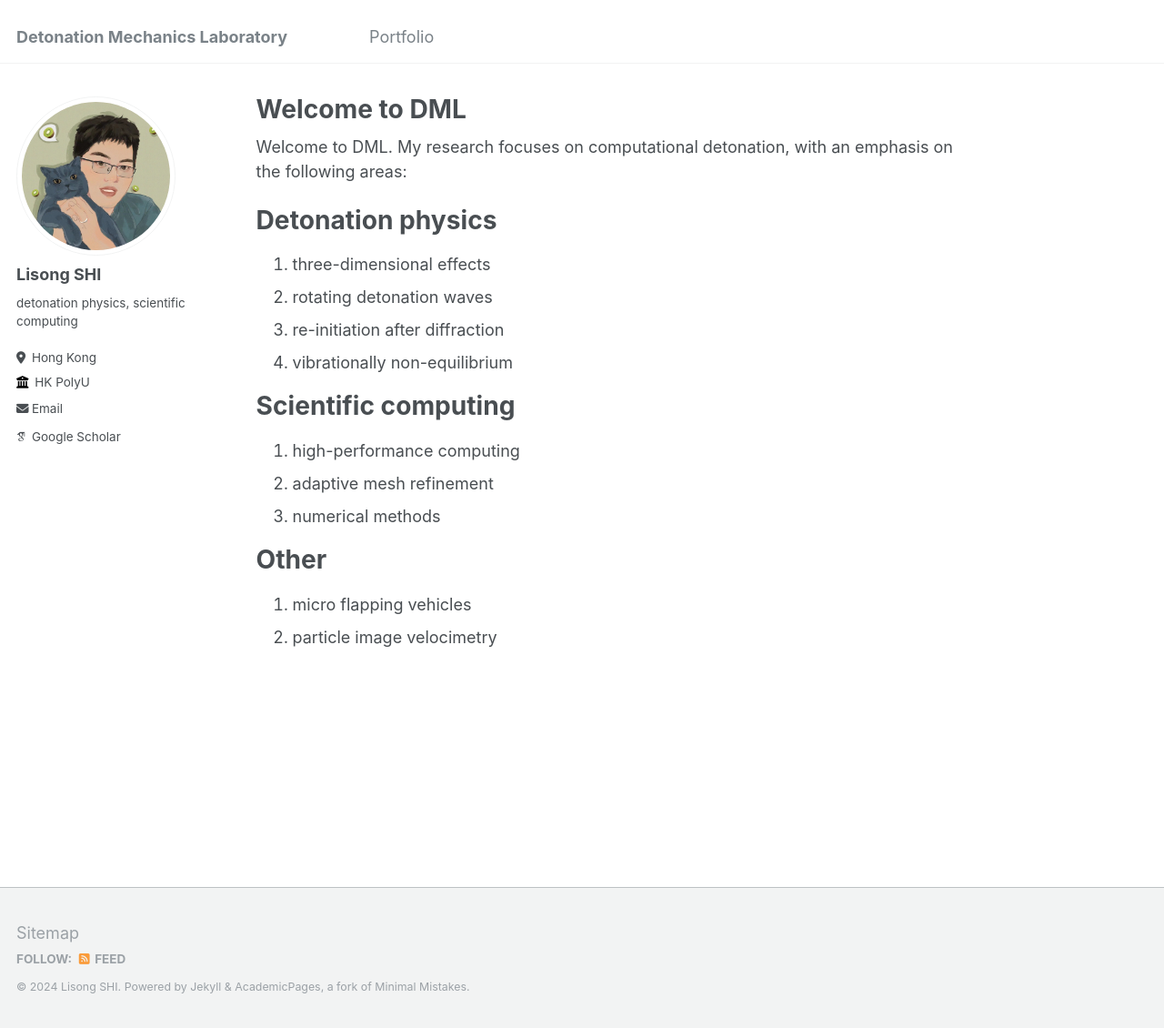
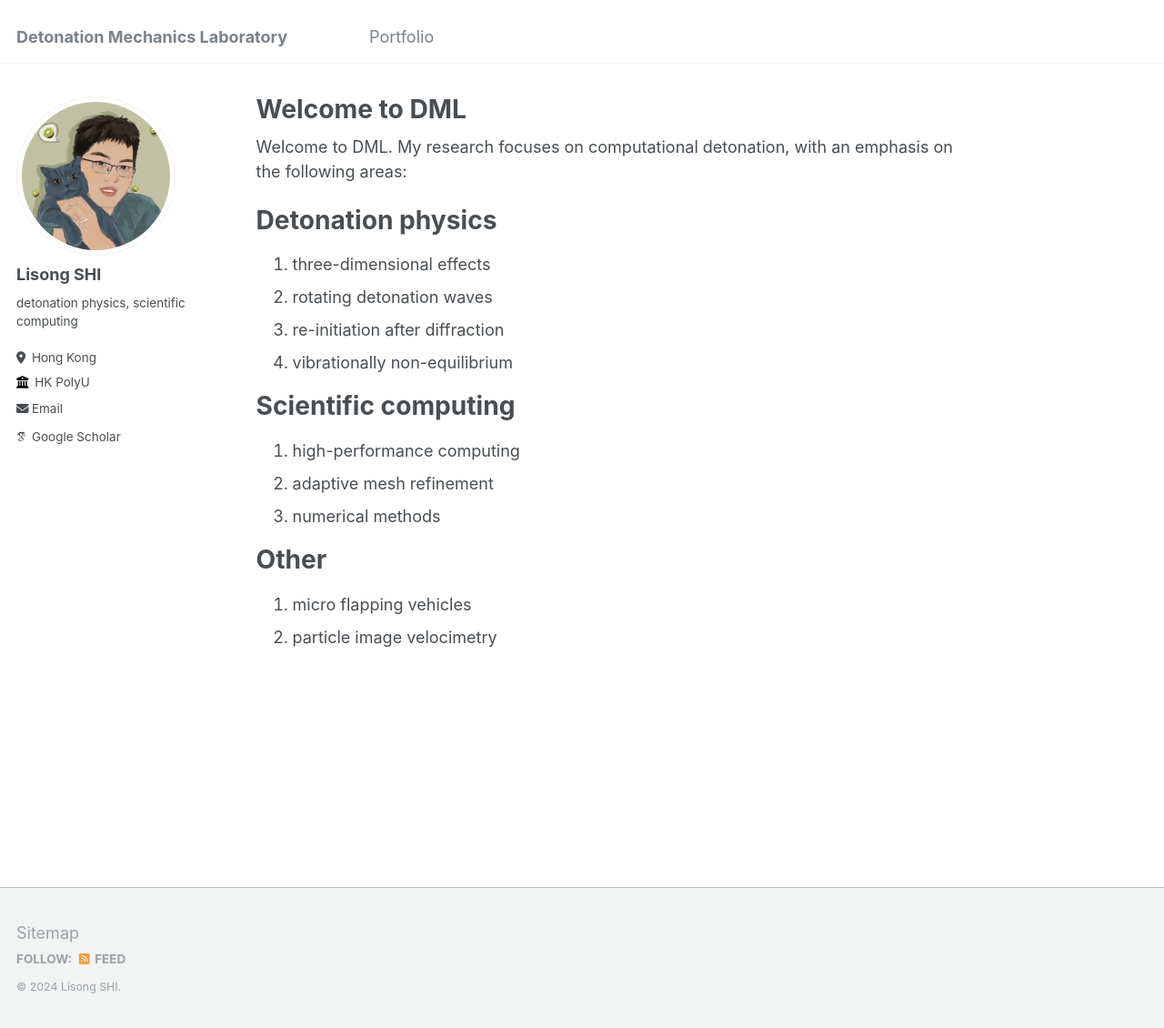
Before and after one commit to Mulan-K/mulan-k.github.io, a Jekyll site: the page built from _pages/about.md, in a window 1280 px wide and 1130 px high. Shown: the whole window at 91% size. Built offline with Jekyll 4.4.1, drawn with Linux system fonts in a browser that asks for light colours; some web fonts are replaced.

Commit message:
Update footer.html

```diff
--- a/_includes/footer.html
+++ b/_includes/footer.html
@@ -4,19 +4,24 @@
 <div class="page__footer-follow">
   <ul class="social-icons">
     {% if site.data.ui-text[site.locale].follow_label %}
-      <li><strong>{{ site.data.ui-text[site.locale].follow_label }}</strong></li>
+    <li><strong>{{ site.data.ui-text[site.locale].follow_label }}</strong></li>
     {% endif %}
     {% if site.author.github %}
-      <li><a href="http://github.com/{{ site.author.github }}"><i class="fab fa-github" aria-hidden="true"></i> GitHub</a></li>
+    <li><a href="http://github.com/{{ site.author.github }}"><i class="fab fa-github" aria-hidden="true"></i> GitHub</a>
+    </li>
     {% endif %}
     {% if site.author.bitbucket %}
-      <li><a href="http://bitbucket.org/{{ site.author.bitbucket }}"><i class="fab fa-bitbucket" aria-hidden="true"></i> Bitbucket</a></li>
+    <li><a href="http://bitbucket.org/{{ site.author.bitbucket }}"><i class="fab fa-bitbucket" aria-hidden="true"></i>
+        Bitbucket</a></li>
     {% endif %}
     {% if site.atom_feed.hide != true %}
-    <li><a href="{% if site.atom_feed.path %}{{ site.atom_feed.path }}{% else %}{{ base_path }}/feed.xml{% endif %}"><i class="fa fa-fw fa-rss-square" aria-hidden="true"></i> {{ site.data.ui-text[site.locale].feed_label | default: "Feed" }}</a></li>
+    <li><a href="{% if site.atom_feed.path %}{{ site.atom_feed.path }}{% else %}{{ base_path }}/feed.xml{% endif %}"><i
+          class="fa fa-fw fa-rss-square" aria-hidden="true"></i> {{ site.data.ui-text[site.locale].feed_label | default:
+        "Feed" }}</a></li>
     {% endif %}
   </ul>
 </div>
 {% endif %}
 
-<div class="page__footer-copyright">&copy; {{ site.time | date: '%Y' }} {{ site.name | default: site.title }}. {{ site.data.ui-text[site.locale].powered_by | default: "Powered by" }} <a href="http://jekyllrb.com" rel="nofollow">Jekyll</a> &amp; <a href="https://github.com/academicpages/academicpages.github.io">AcademicPages</a>, a fork of <a href="https://mademistakes.com/work/minimal-mistakes-jekyll-theme/" rel="nofollow">Minimal Mistakes</a>.</div>
+<div class="page__footer-copyright">&copy; {{ site.time | date: '%Y' }} {{ site.name | default: site.title }}.</div>
+<!-- <div class="page__footer-copyright">&copy; {{ site.time | date: '%Y' }} {{ site.name | default: site.title }}. {{ site.data.ui-text[site.locale].powered_by | default: "Powered by" }} <a href="http://jekyllrb.com" rel="nofollow">Jekyll</a> &amp; <a href="https://github.com/academicpages/academicpages.github.io">AcademicPages</a>, a fork of <a href="https://mademistakes.com/work/minimal-mistakes-jekyll-theme/" rel="nofollow">Minimal Mistakes</a>.</div> -->
```
